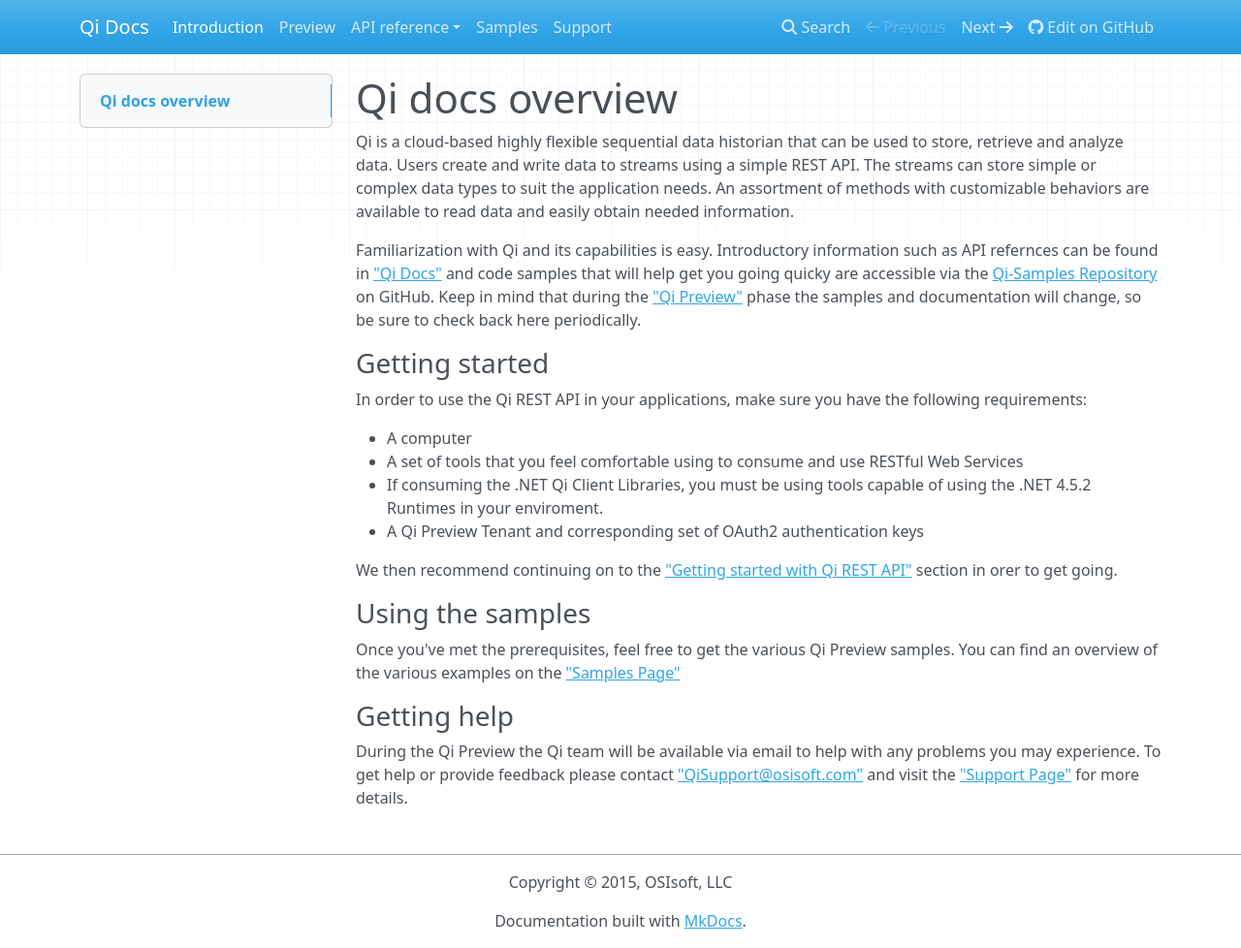
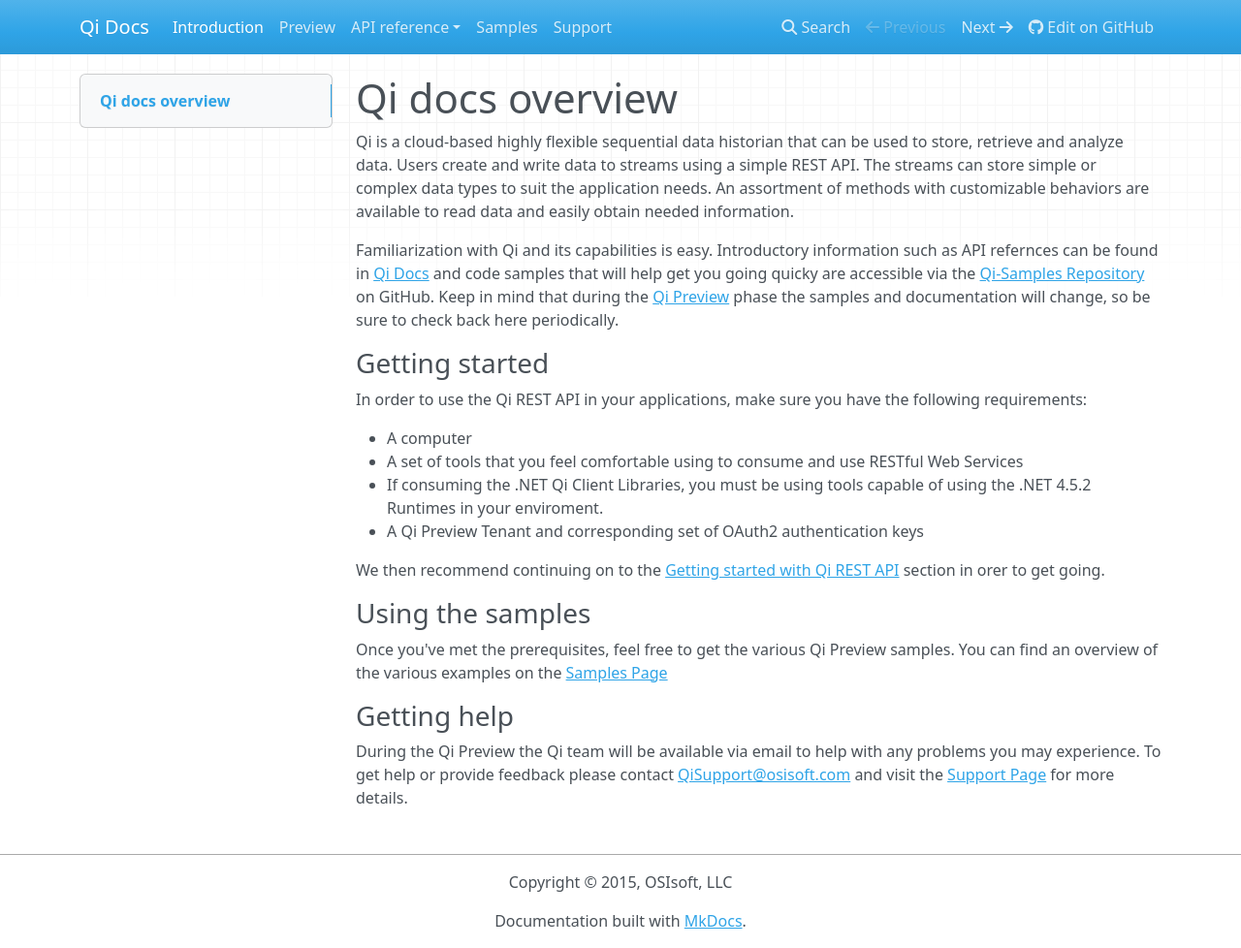
Before and after one commit to ssuryanarayanan/Qi-Docs, an MkDocs documentation site: the page built from docs/index.md, in a window 1280 px wide and 978 px high. Shown: the whole window at 97% size. Built offline with MkDocs 1.6.1, drawn with Linux system fonts in a browser that asks for light colours; nearby versions of some CDN libraries; old or Windows-style settings are respelled for this version of MkDocs.

```diff
--- a/docs/index.md
+++ b/docs/index.md
@@ -1,8 +1,8 @@
 #Qi docs overview
 Qi is a cloud-based highly flexible sequential data historian that can be used to store, retrieve and analyze data. Users create and write data to streams using a simple REST API. The streams can store simple or complex data types to suit the application needs. An assortment of methods with customizable behaviors are available to read data and easily obtain needed information.
 
-Familiarization with Qi and its capabilities is easy. Introductory information such as API refernces can be found in ["Qi Docs"](https://qi-docs.readthedocs.org/en/latest/Overview/) and code samples that will help get you going quicky are accessible via the <a href="https://github.com/osisoft/Qi-Samples" target="_blank">Qi-Samples Repository</a> on GitHub.
-Keep in mind that during the ["Qi Preview"](https://qi-docs.readthedocs.org/en/latest/preview/) phase the samples and documentation will change, so be sure to check back here periodically.
+Familiarization with Qi and its capabilities is easy. Introductory information such as API refernces can be found in [Qi Docs](https://qi-docs.readthedocs.org/en/latest/Overview/) and code samples that will help get you going quicky are accessible via the <a href="https://github.com/osisoft/Qi-Samples" target="_blank">Qi-Samples Repository</a> on GitHub.
+Keep in mind that during the [Qi Preview](https://qi-docs.readthedocs.org/en/latest/preview/) phase the samples and documentation will change, so be sure to check back here periodically.
 ### Getting started
 In order to use the Qi REST API in your applications, make sure you have the following requirements:
 
@@ -11,10 +11,10 @@ In order to use the Qi REST API in your applications, make sure you have the fol
 - If consuming the .NET Qi Client Libraries, you must be using tools capable of using the .NET 4.5.2 Runtimes in your enviroment.
 - A Qi Preview Tenant and corresponding set of OAuth2 authentication keys
 
-We then recommend continuing on to the ["Getting started with Qi REST API"](https://qi-docs.readthedocs.org/en/latest/Overview/) section in orer to get going.
+We then recommend continuing on to the [Getting started with Qi REST API](https://qi-docs.readthedocs.org/en/latest/Overview/) section in orer to get going.
 
 ### Using the samples
 Once you've met the prerequisites, feel free to get the various Qi Preview samples.
-You can find an overview of the various examples on the ["Samples Page"](https://qi-docs.readthedocs.org/en/latest/samples/)
+You can find an overview of the various examples on the [Samples Page](https://qi-docs.readthedocs.org/en/latest/samples/)
 ### Getting help
-During the Qi Preview the Qi team will be available via email to help with any problems you may experience. To get help or provide feedback please contact ["QiSupport@osisoft.com"](Mailto:QiSupport@osisoft.com) and visit the ["Support Page"](https://qi-docs.readthedocs.org/en/latest/support/) for more details.
+During the Qi Preview the Qi team will be available via email to help with any problems you may experience. To get help or provide feedback please contact [QiSupport@osisoft.com](Mailto:QiSupport@osisoft.com) and visit the [Support Page](https://qi-docs.readthedocs.org/en/latest/support/) for more details.
```
